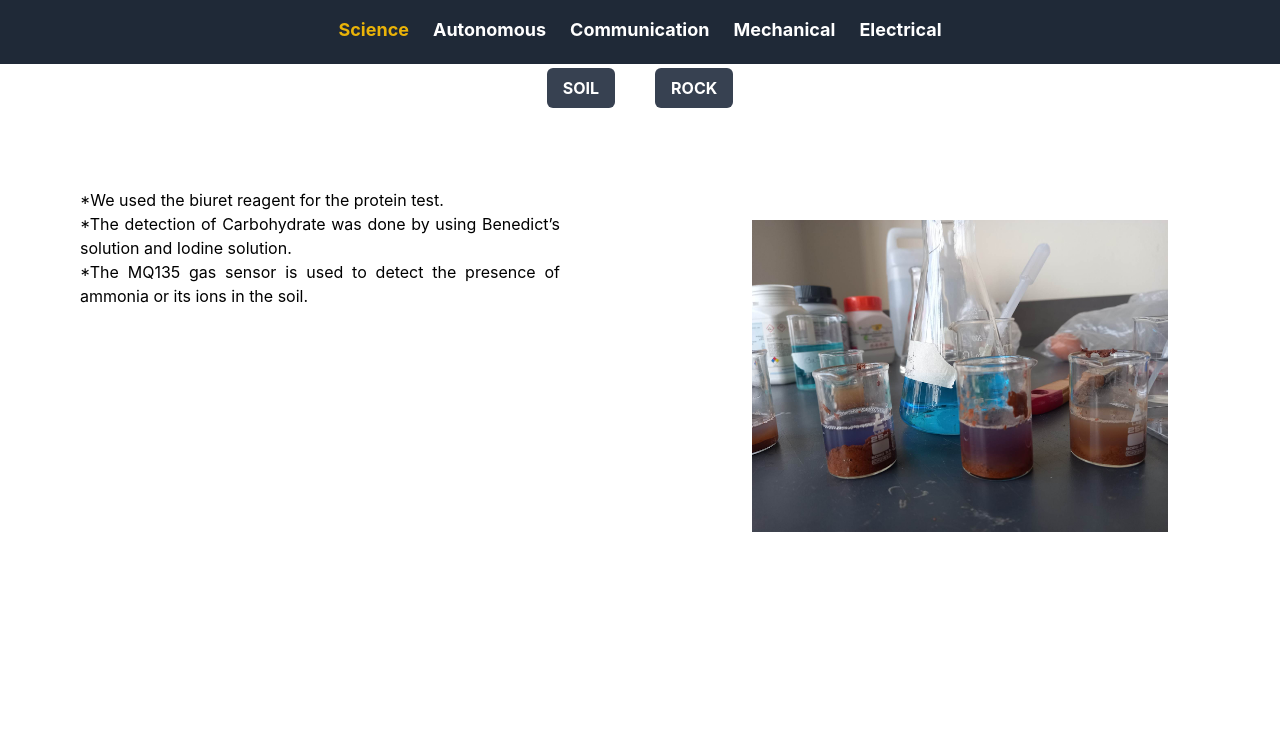
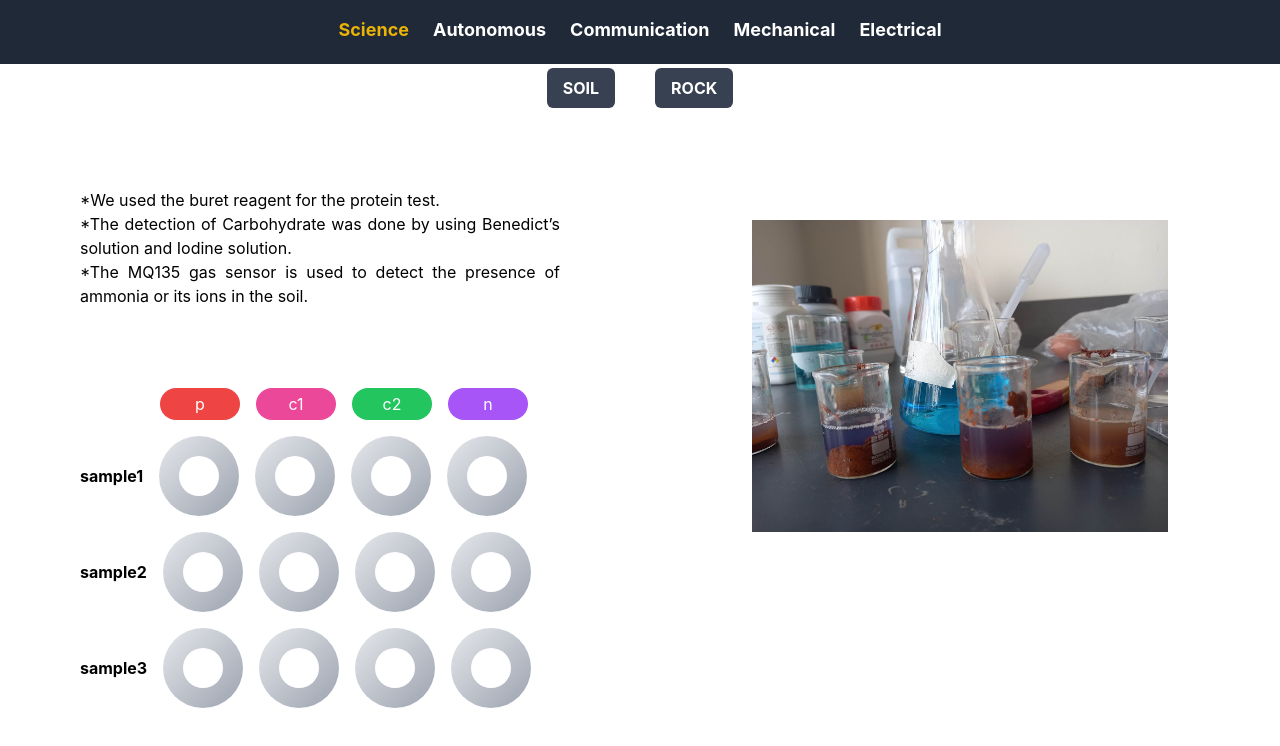
Before and after one commit to Humayra-Akter/mongol-barota-dashboard, a React (Create React App) app: page /science in a window 1280 px wide. Shown: the top 746 px of the page. Built offline with nearby package versions, Linux system fonts and the light colour scheme.

Commit message:
sample color field added

```diff
--- a/src/Components/Science/Box.js
+++ b/src/Components/Science/Box.js
@@ -1,11 +1,81 @@
-import React from 'react';
+import React, { useState } from "react";
 
 const Box = () => {
-    return (
-        <div>
+  const [data, setData] = useState({
+    p: { sample1: false, sample2: false, sample3: false },
+    c1: { sample1: false, sample2: false, sample3: false },
+    c2: { sample1: false, sample2: false, sample3: false },
+    n: { sample1: false, sample2: false, sample3: false },
+  });
 
+  const handleClick = (sample, nutrient) => {
+    setData((prevData) => ({
+      ...prevData,
+      [nutrient]: {
+        ...prevData[nutrient],
+        [sample]: !prevData[nutrient][sample],
+      },
+    }));
+  };
+
+  const getColor = (sample, nutrient) => {
+    if (data[nutrient][sample]) {
+      return "from-yellow-200 to-yellow-400"; // Gradient of yellow
+    } else {
+      return "from-gray-200 to-gray-400"; // Gradient of gray
+    }
+  };
+
+  const getColumnColor = (nutrient) => {
+    switch (nutrient) {
+      case "p":
+        return "bg-red-500";
+      case "c1":
+        return "bg-pink-500";
+      case "c2":
+        return "bg-green-500";
+      case "n":
+        return "bg-purple-500";
+      default:
+        return "";
+    }
+  };
+
+  return (
+    <div className="pl-20 flex flex-col space-y-4">
+      <div className="pl-16 flex space-x-4">
+        <div></div>
+        {["p", "c1", "c2", "n"].map((nutrient) => (
+          <div
+            key={nutrient}
+            className={`w-20 h-8 flex items-center justify-center rounded-full ${getColumnColor(
+              nutrient
+            )} text-white`}
+          >
+            {nutrient}
+          </div>
+        ))}
+      </div>
+      {["sample1", "sample2", "sample3"].map((sample) => (
+        <div key={sample} className="flex space-x-4 items-center">
+          <div className="font-bold">{sample}</div>
+          {["p", "c1", "c2", "n"].map((nutrient) => (
+            <div
+              key={`${sample}-${nutrient}`}
+              className={`w-20 h-20 flex items-center justify-center rounded-full bg-gradient-to-br ${getColor(
+                sample,
+                nutrient
+              )} text-white`}
+              onClick={() => handleClick(sample, nutrient)}
+            >
+              {/* Render round shape */}
+              <div className="w-10 h-10 bg-white rounded-full"></div>
+            </div>
+          ))}
         </div>
-    );
+      ))}
+    </div>
+  );
 };
 
 export default Box;
--- a/src/Components/Science/Soil.js
+++ b/src/Components/Science/Soil.js
@@ -1,6 +1,7 @@
 import React from "react";
 import Capture from "./Capture";
 import protein from "../../images/protin_sample.png";
+import Box from "./Box";
 
 const Soil = () => {
   return (
@@ -8,12 +9,11 @@ const Soil = () => {
       <div>
         <div>
           <div className="text-justify p-20">
-            <p> *We used the biuret reagent for the protein test. </p>
+            <p> *We used the buret reagent for the protein test. </p>
             <p>
-              {" "}
               *The detection of Carbohydrate was done by using Benedict’s
               solution and Iodine solution.
-            </p>{" "}
+            </p>
             <p>
               *The MQ135 gas sensor is used to detect the presence of ammonia or
               its ions in the soil.
@@ -21,11 +21,11 @@ const Soil = () => {
           </div>
         </div>
         <div>
-
+          <Box />
         </div>
       </div>
       <div>
-          {/* <Capture /> */}
+        {/* <Capture /> */}
         <img src={protein} className="p-28" />
       </div>
     </div>
```
